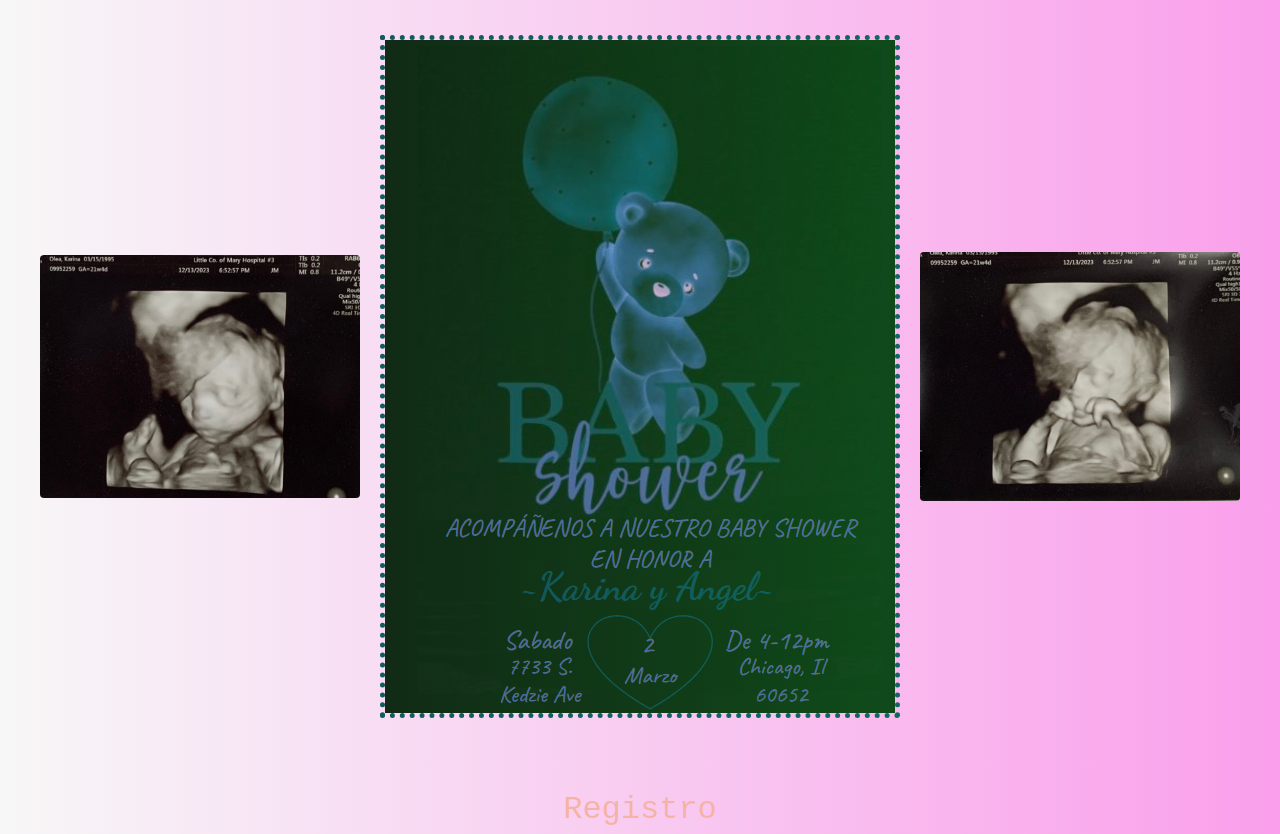
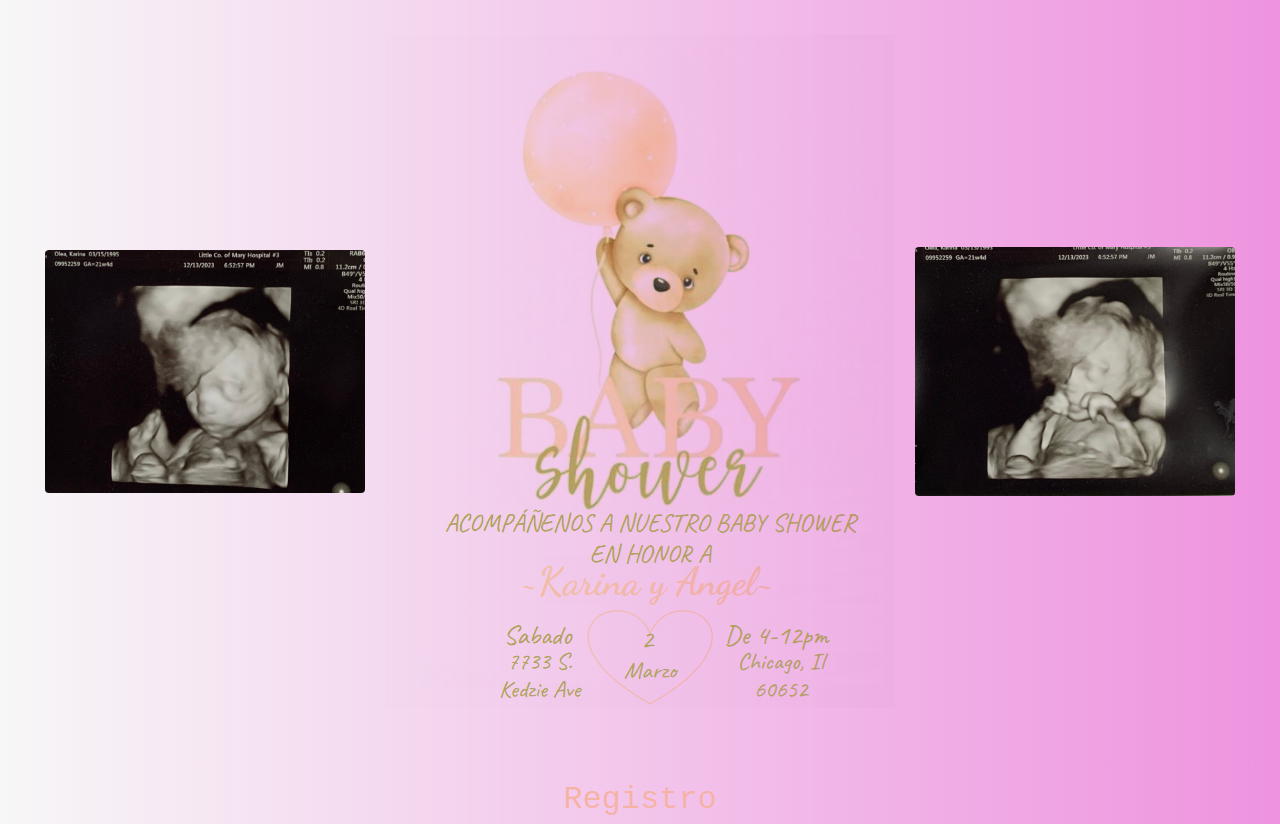
Before and after one commit to josshy92/BabyShower, a plain HTML site: page index.html in a window 1280 px wide. Drawn offline with nearby package versions, Linux system fonts and the light colour scheme.

Commit message:
changed color

```diff
--- a/style.css
+++ b/style.css
@@ -1,6 +1,6 @@
 body {
-    background: linear-gradient(0.25turn, #f7f7f7, #fa9feb);
-    /* background-color: #f5f5f5; */
+    background: linear-gradient(0.25turn, #f7f7f7, #e245c894);
+    /* background-color: #f0a2fa; */
 }
 
 .imagediv {
@@ -13,11 +13,11 @@ body {
 }
 
 .image {
-    border-style:dotted;
+    /* border-style:dotted;
     border-width: 5px;
-    border-color: #f5b3a5;
+    border-color: #f5b3a5; */
     margin: 20px;
-    mix-blend-mode:exclusion;
+    mix-blend-mode:darken;
 
 }
 
```
